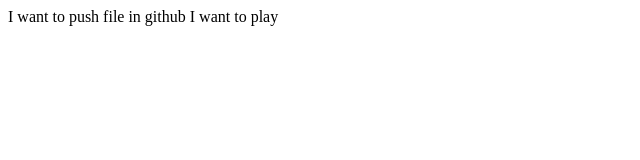
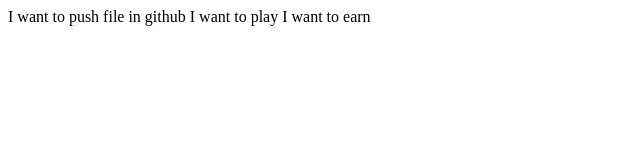
Before and after one commit to TanimBD/github_test, a plain HTML site: page abcd.html in a window 1280 px wide. Shown: the whole page, without its empty margins (0-640 px from the left). Drawn offline with Linux system fonts and the light colour scheme.

Commit message:
[shame on you]

```diff
--- a/abcd.html
+++ b/abcd.html
@@ -8,5 +8,6 @@
 <body>
     I want to push file in github
     I want to play
+    I want to earn
 </body>
 </html>
```
